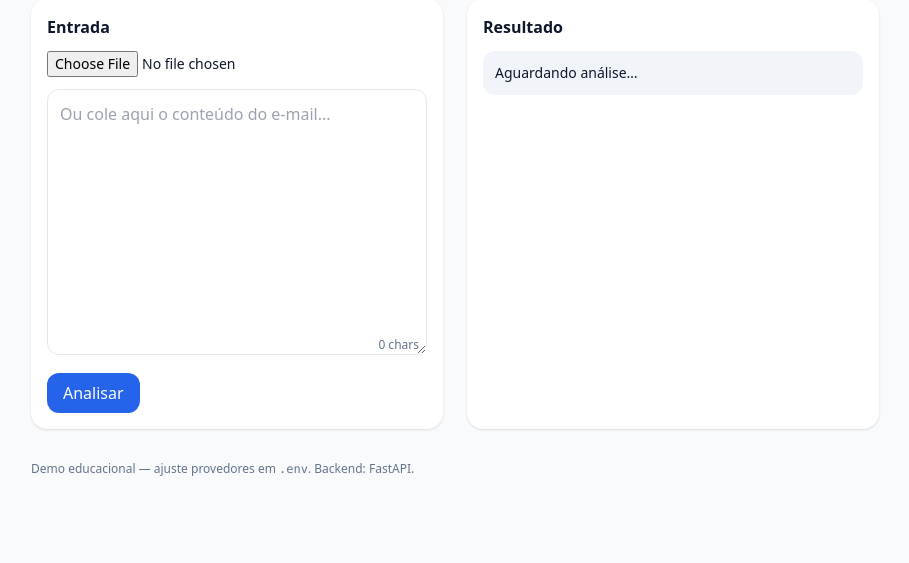
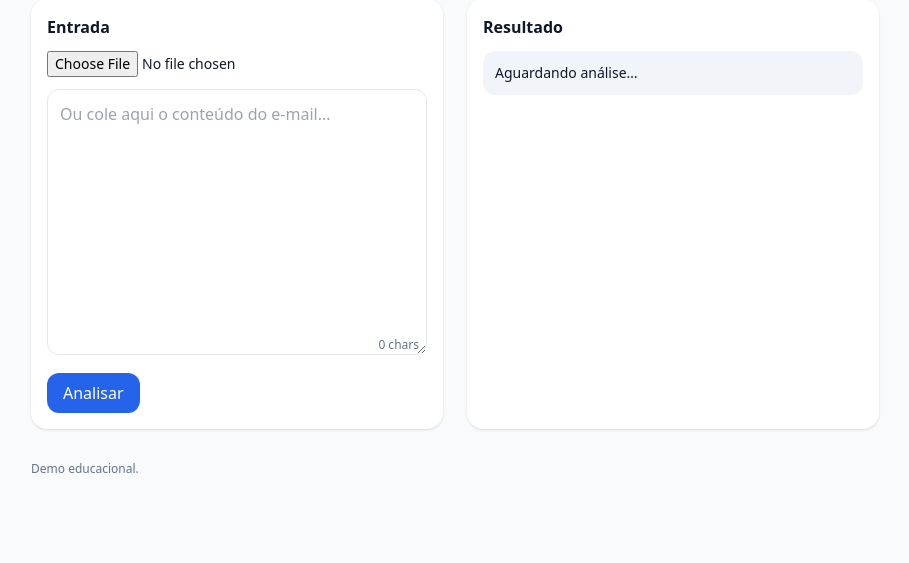
Before and after one commit to LuisSeok12/ClassificadorEmail, a FastAPI app: page / in a window 1280 px wide. Shown: the part 101-664 px from the top of the page, without its empty margins (185-1094 px from the left). Run offline with FastAPI, Linux system fonts and the light colour scheme; some libraries are stand-ins or nearby versions.

Commit message:
ajustando o html

```diff
--- a/templates/index.html
+++ b/templates/index.html
@@ -38,7 +38,7 @@
     </section>
 
     <footer class="mt-8 text-xs text-slate-500">
-      <p>Demo educacional — ajuste provedores em <code>.env</code>. Backend: FastAPI.</p>
+      <p>Demo educacional.</p>
     </footer>
   </div>
 
```
